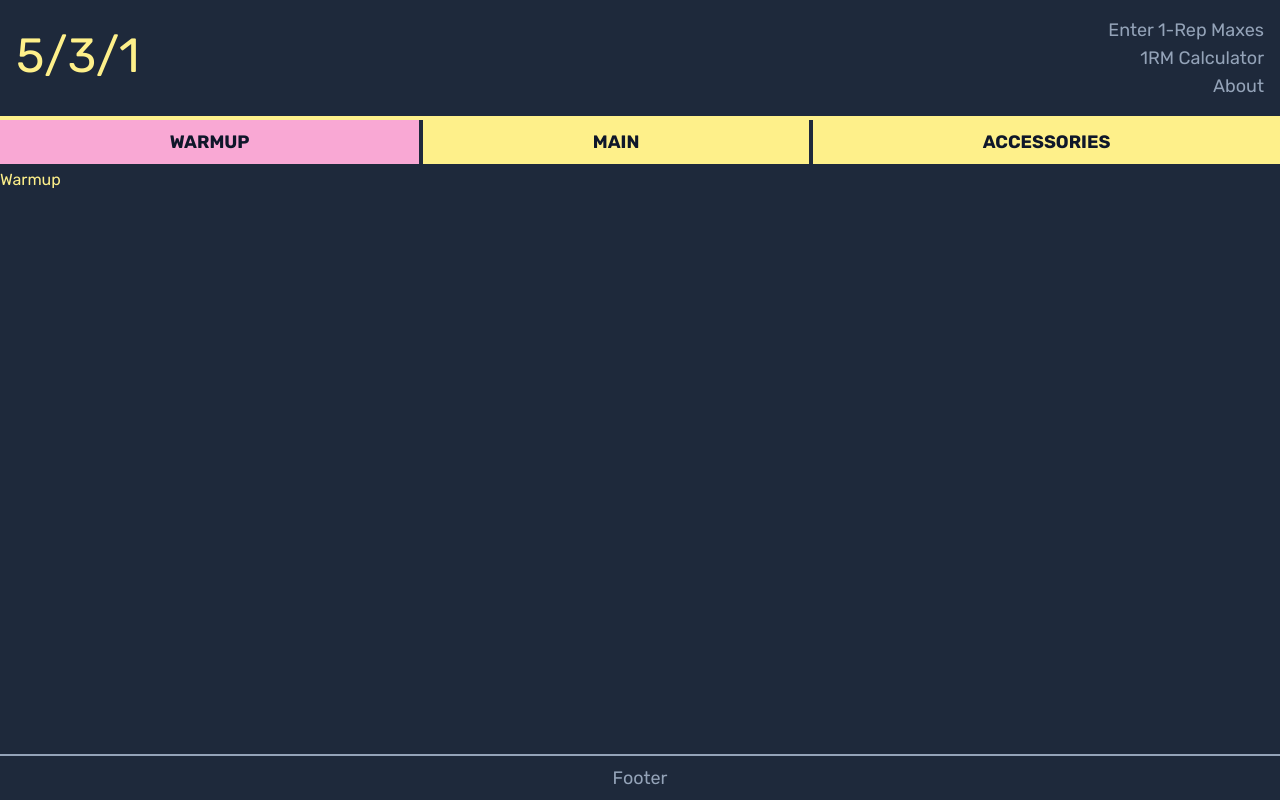
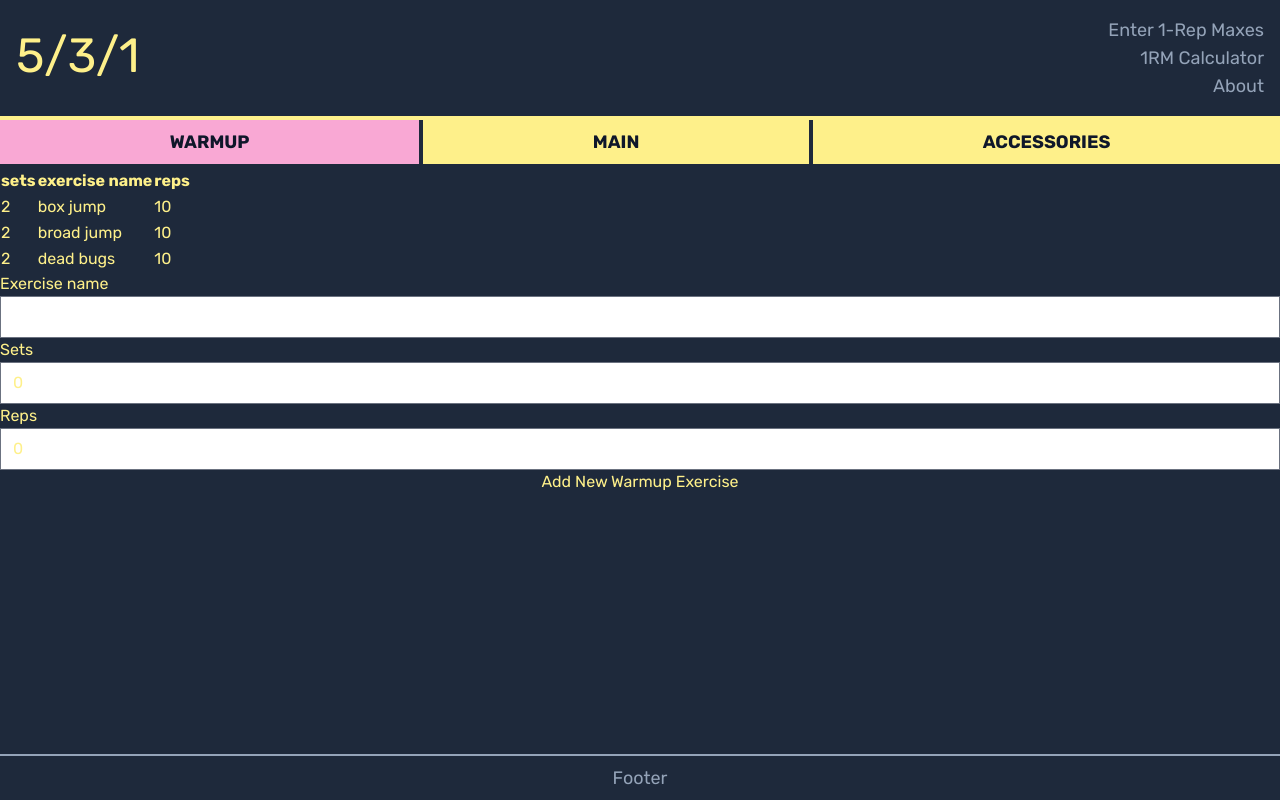
Before and after one commit to aaronkai/vitejs-vite-l1qwg6, a React (Vite) app: page / in a window 1280 px wide. Both pictures are taken after a click on the button "WARMUP". Built offline with nearby package versions, Linux system fonts and the light colour scheme.

Commit message:
add warmup table and form to add new exercises

```diff
--- a/src/App.tsx
+++ b/src/App.tsx
@@ -2,8 +2,7 @@
 import Nav from "./components/Nav";
 import Footer from "./components/Footer";
 import { Helmet } from "react-helmet-async";
-import MainLifts from "./components/MainLifts";
-import { useState, useEffect } from "react";
+import { useState } from "react";
 import { useCookies } from "react-cookie";
 import Workout from "./components/Workout";
 
--- a/src/components/Button.tsx
+++ b/src/components/Button.tsx
@@ -11,8 +11,13 @@
   setExerciseCompletion: any;
   sets: number;
   row: number;
-  boop: boolean;
-  setBoop: React.Dispatch<React.SetStateAction<boolean>>;
+  setTimer: React.Dispatch<
+    React.SetStateAction<{
+      startTimer: boolean;
+      stopTimer: boolean;
+      restartTimer: boolean;
+    }>
+  >;
 }
 
 import { StarIcon, CheckCircleIcon } from "@heroicons/react/24/solid";
@@ -25,7 +30,7 @@
   boop,
   // setBoop,
   // timer,
-  setTimer
+  setTimer,
 }: Props) {
   let icon;
   if (sets < 6) {
@@ -42,23 +47,21 @@
     }
   }
 
-  function stopTimer(){
+  function stopTimer() {
     setTimer((prevState) => ({
       ...prevState,
       stopTimer: true,
-    }))
+    }));
   }
 
-
-  function startTimer(){
+  function startTimer() {
     setTimer((prevState) => ({
       ...prevState,
       startTimer: true,
-    }))
+    }));
   }
 
   function handleClick() {
-
     if (sets < 6) {
       let state = exerciseCompletion[exercise];
       state[sets] = !state[sets];
@@ -67,12 +70,11 @@
         exercise: state,
       }));
       console.log(state[sets]);
-      if(state[sets]){
+      if (state[sets]) {
         startTimer();
-      } else{
+      } else {
         stopTimer();
       }
-
     } else {
       let state = exerciseCompletion[exercise];
       state[sets][row] = !state[sets][row];
@@ -80,13 +82,12 @@
         ...prevState,
         exercise: state,
       }));
-      console.log(state[sets][row])
-      if (state[sets][row]){
+      console.log(state[sets][row]);
+      if (state[sets][row]) {
         startTimer();
-      } else{
+      } else {
         stopTimer();
       }
-
     }
   }
 
--- a/src/components/Warmup.tsx
+++ b/src/components/Warmup.tsx
@@ -1,7 +1,95 @@
+import { useState } from "react";
+
+type warmupExercises = {
+  name: string;
+  reps: number;
+  sets: number;
+}[];
+
 export default function Warmup() {
+  const [warmupExercises, setWarmupExercises] = useState<warmupExercises>([
+    { name: "box jump", reps: 10, sets: 2 },
+    { name: "broad jump", reps: 10, sets: 2 },
+    { name: "dead bugs", reps: 10, sets: 2 },
+  ]);
+  const [newExercise, setNewExercise] = useState({
+    name: "",
+    sets: 0,
+    reps: 0,
+  });
+  function handleChange(event: ChangeEvent<HTMLInputElement>) {
+    const { name, value } = event.target;
+    console.log(name, value);
+    setNewExercise((prevState) => ({
+      ...prevState,
+      [name]: value,
+    }));
+  }
+
+  function handleSubmit(event) {
+    event.preventDefault();
+    setWarmupExercises((prevState) => [...prevState, newExercise]);
+    setNewExercise({
+      name: "",
+      sets: 0,
+      reps: 0,
+    });
+  }
+
+  console.log({ newExercise });
   return (
     <>
-      <p>Warmup</p>
+      <table>
+        <thead>
+          <tr>
+            <th>sets</th>
+            <th>exercise name</th>
+            <th>reps</th>
+          </tr>
+        </thead>
+        <tbody>
+          {warmupExercises.map((exercise) => {
+            return (
+              <tr key={exercise.name}>
+                <td>{exercise.sets}</td>
+
+                <td>{exercise.name}</td>
+                <td>{exercise.reps}</td>
+              </tr>
+            );
+          })}
+        </tbody>
+      </table>
+      <form className="grid grid-cols-1" onSubmit={handleSubmit}>
+        <label htmlFor="name">Exercise name </label>
+        <input
+          required
+          type="text"
+          id="name"
+          name="name"
+          value={newExercise.name}
+          onChange={handleChange}
+        />
+        <label htmlFor="sets"> Sets</label>
+        <input
+          required
+          type="number"
+          id="sets"
+          name="sets"
+          value={newExercise.sets}
+          onChange={handleChange}
+        />
+        <label htmlFor="reps">Reps </label>
+        <input
+          required
+          type="number"
+          id="reps"
+          name="reps"
+          value={newExercise.reps}
+          onChange={handleChange}
+        />
+        <input type="submit" value="Add New Warmup Exercise" />
+      </form>
     </>
   );
 }
```
